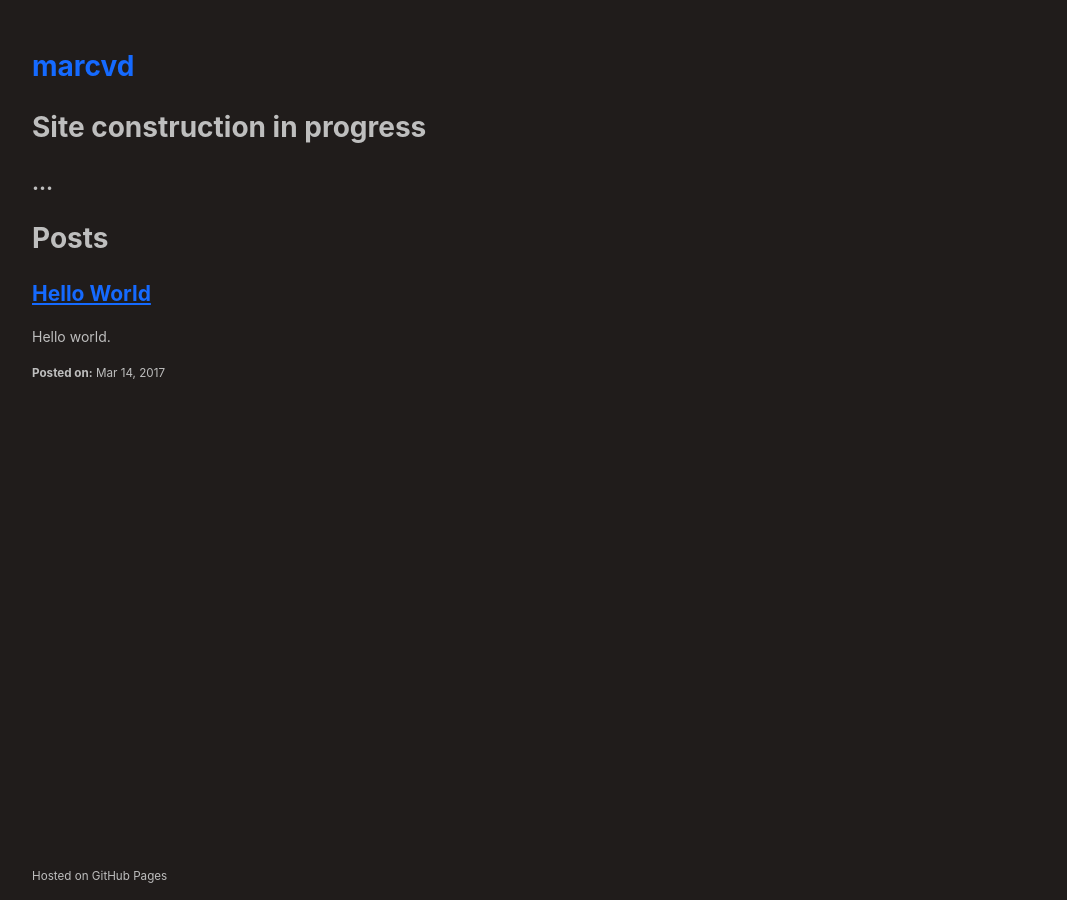
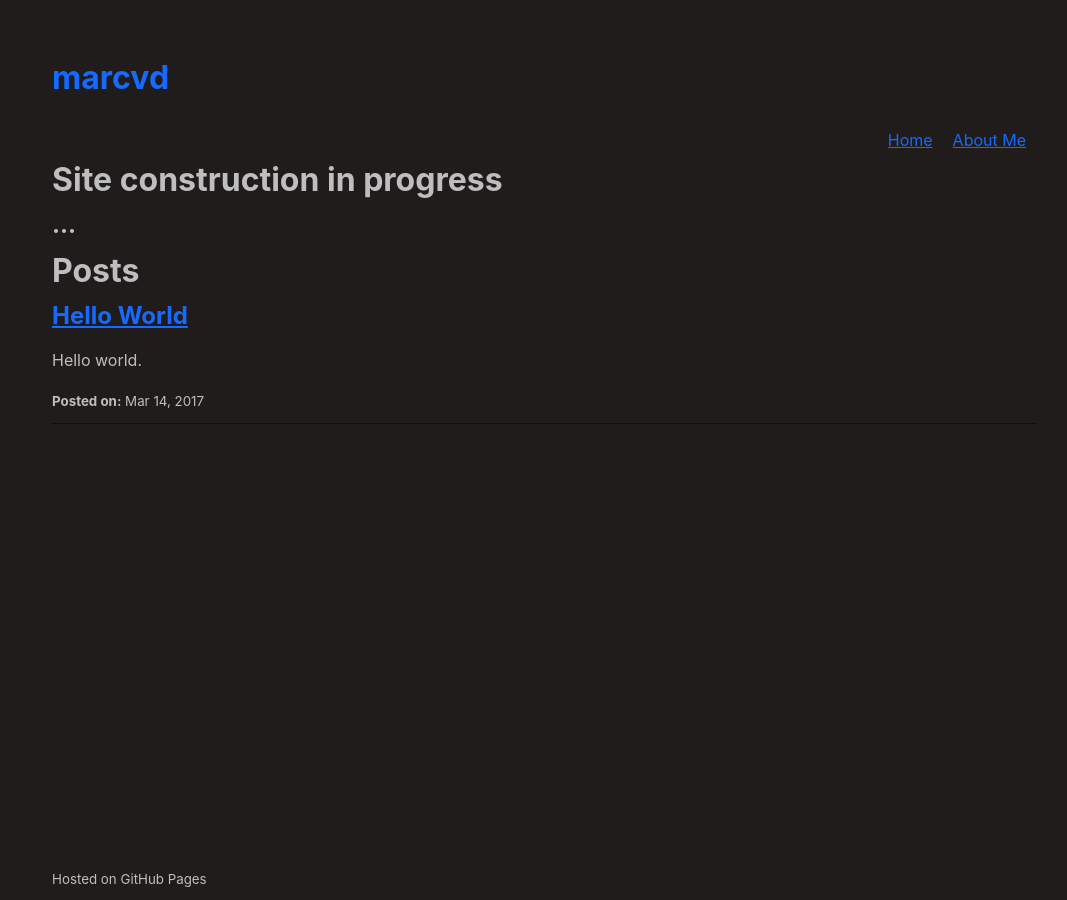
Before and after one commit to marc-q/marc-q.github.io, a Jekyll site: the page built from index.md, in a window 1280 px wide. Shown: the whole page, without its empty margins (96-1163 px from the left). Built offline with Jekyll 4.4.1, drawn with Linux system fonts in a browser that asks for light colours; the repository's description, which GitHub fills in, is left out; our own code applies the rules of GitHub Pages for plain Markdown files.

Commit message:
Wip (#33)
* Add a menu.

* Makes the blog more readable.

```diff
--- a/_layouts/default.html
+++ b/_layouts/default.html
@@ -5,20 +5,30 @@
     <meta name="viewport" content="width=device-width, initial-scale=1">
     <title>{{ site.title | default: site.github.repository_name }}</title>
     <style>
-      html {font-family: -apple-system, BlinkMacSystemFont, "Segoe UI", Roboto, Helvetica, Arial, sans-serif, "Apple Color Emoji", "Segoe UI Emoji", "Segoe UI Symbol"; font-size: 14px; line-height: 1.5; background-color: #201c1b; color: #bebebe;}
-      body, footer.main {margin: 0; padding: 0; border: 0;}
+      html {font-family: -apple-system, BlinkMacSystemFont, "Segoe UI", Roboto, Helvetica, Arial, sans-serif; font-size: 16px; line-height: 24px; font-weight: 400; background-color: #201c1b; color: #bebebe;}
+      header.main, body, footer.main {margin: 0; padding: 0; border: 0;}
       body {width: 80%; min-height: 95vh; margin-left: 10%; position: relative;}
       div.content {margin-top: 5vh; padding-bottom: 50px;}
+      header.main {width: 100%;}
       footer.main {height: 50px; position: absolute; bottom: 0;}
       a {color: #156aff;} a#home {text-decoration: none;}
+      article.post {padding-bottom: 1%; border-bottom: 1px solid #11100f;}
+      .fleft, ul#sitenav li {float: left;}
+      .fright {float: right;}
+      ul#sitenav {list-style: none;}
+      ul#sitenav li {margin: 0 10px;}
     </style>
     {% feed_meta %}
   </head>
   <body>
     <div class="content">
-      <header>
+      <header class="main fleft">
         <h1><a id="home" href="http://www.marcvd.me">{{ site.title | default: site.github.repository_name }}</a></h1>
-        <p>{{ site.description | default: site.github.project_tagline }}</p>
+        <p class="fleft">{{ site.description | default: site.github.project_tagline }}</p>
+        <ul id="sitenav" class="fright">
+          <li><a href="http://www.marcvd.me/">Home</a></li>
+          <li><a href="http://www.marcvd.me/aboutme/">About Me</a></li>
+        </ul>
       </header>
 
       {{ content }}
--- a/assets/css/style.css
+++ b/assets/css/style.css
@@ -1,3 +1,5 @@
+@media (min-width: 984px) {body {width: 984px; margin: 0 auto;}}
+
 img, embed, object, video {max-width: 100%;}
 
 blockquote, pre {padding: 1%;}
```
